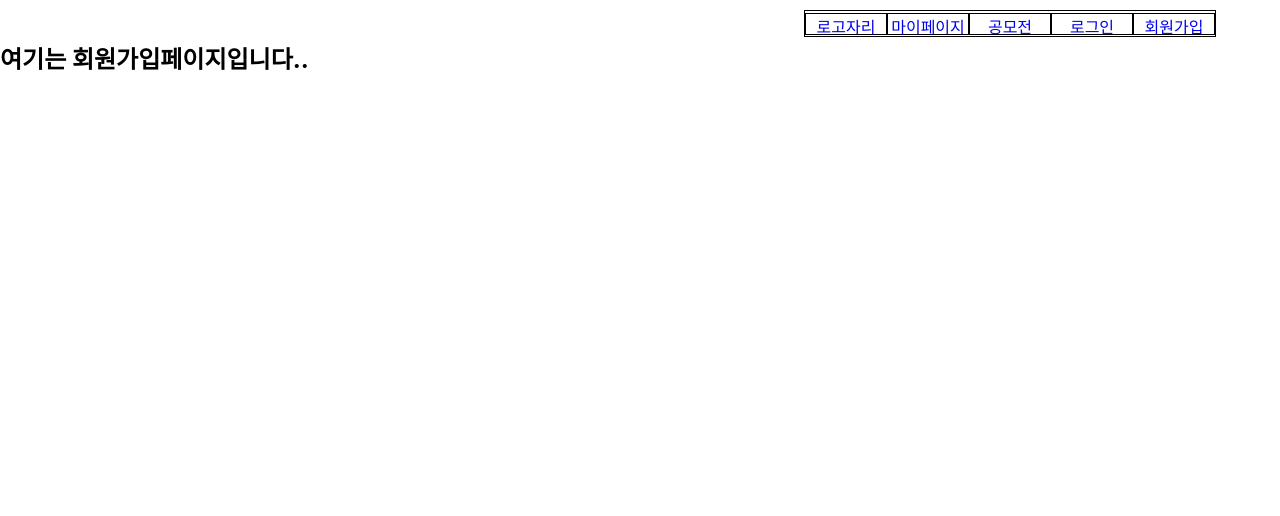
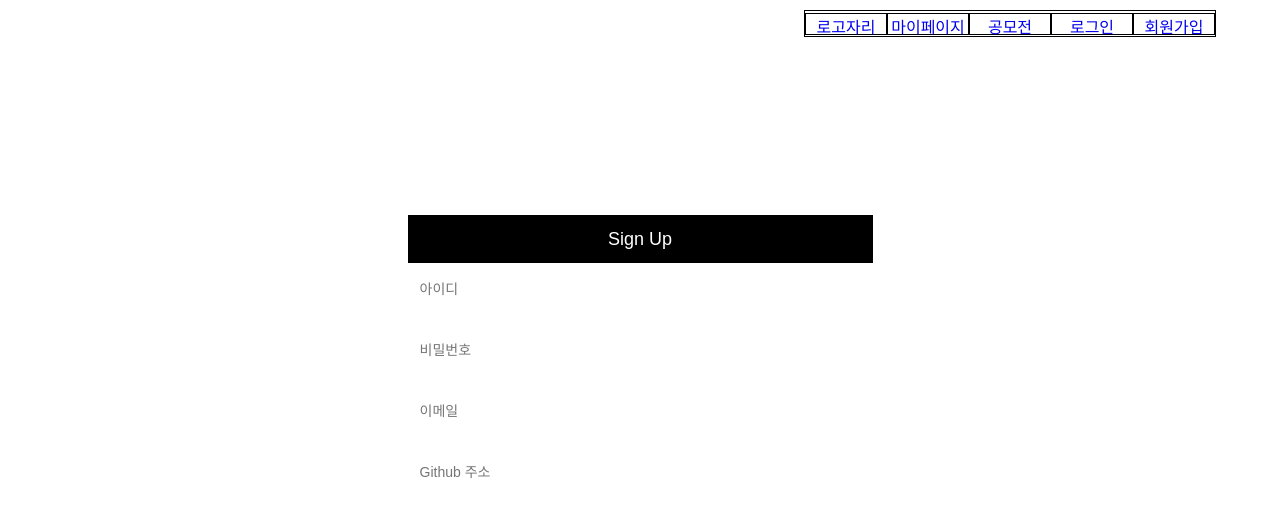
Before and after one commit to hufs-icelink/testRepo, a React (Create React App) app in the folder icelink-frontend/frontend-react/: page /signUp in a window 1280 px wide. Shown: the top 516 px of the page. Built offline with nearby package versions, Linux system fonts and the light colour scheme.

Commit message:
SignUp page

```diff
--- a/icelink-frontend/frontend-react/src/SignUp.js
+++ b/icelink-frontend/frontend-react/src/SignUp.js
@@ -1,7 +1,33 @@
 import React from "react";
+import "./style/SignUp.css"
 
 function SignUp(props) {
-  return <h2>여기는 회원가입페이지입니다..</h2>;
+  return (
+    	<div class="main-container">
+        <div class="main-wrap">
+          <section class="signUp-input-section-wrap">
+            <div class="signUp-input-wrap">
+              <input type="text" name="userName" id="userName" placeholder="닉네임" />
+            </div>
+            <div class="signUp-input-wrap padding-wrap">
+              <input type="text" name="userId" id="userId" placeholder="아이디" />
+            </div>
+            <div class="signUp-input-wrap padding-wrap">
+                <input type="password" name="userPass" id="userPass" placeholder="비밀번호" />
+            </div>
+            <div class="signUp-input-wrap padding-wrap">
+              <input type="email" name="userEmail" id="userEmail" placeholder="이메일" />
+            </div>
+            <div class="signUp-input-wrap padding-wrap">
+              <input type="text" name="userGithub" id="userGithub" placeholder="Github 주소" />
+            </div>
+          </section>
+         </div>
+        <div class="signUp-button-wrap">
+            <button>Sign Up</button>
+        </div>
+      </div>
+  );
 }
 
 export default SignUp;
--- /dev/null
+++ b/icelink-frontend/frontend-react/src/style/SignUp.css
@@ -0,0 +1,64 @@
+.main-container{
+	width:100%;
+	display:flex;
+	flex-direction:column;
+	align-items:center;
+	margin-top: 21px;
+}
+.main-container .main-wrap{
+	width:768px;
+
+}
+
+.main-container .main-wrap{
+	padding-top:55px;
+}
+.main-container .main-wrap{
+	width: 100px;
+	height: 60px;
+}
+
+.main-container .main-wrap{
+	display:flex;
+	flex-direction: column;
+	align-items: center;
+}
+
+.signUp-input-section-wrap{
+	padding-top: 60px;
+	display: flex;
+	flex-direction: column;
+	align-items: center;
+}
+
+.signUp-input-wrap{
+	width: 465px;
+	height :48px;
+	border: solid 1px var(	--border-gray-color );
+	background: white;
+}
+
+.padding-wrap{
+	margin-top: 13px;
+}
+
+.signUp-input-wrap input{
+	border: none;
+	width:430px;
+	margin-top: 10px;
+	font-size: 14px;
+	margin-left: 10px;
+	height:30px;
+}
+
+.signUp-button-wrap {
+	padding-top: 13px;
+}
+.signUp-button-wrap button{
+	width: 465px;
+	height :48px;
+	font-size: 18px;
+	background: #000000;
+	color: white;
+	border: solid 1px #000000;
+}
```
